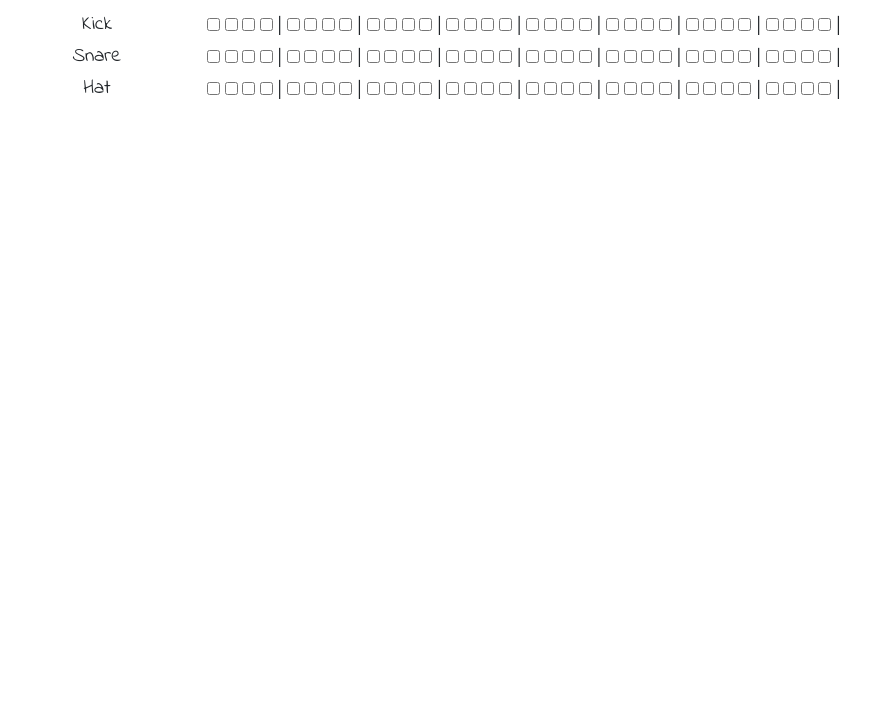
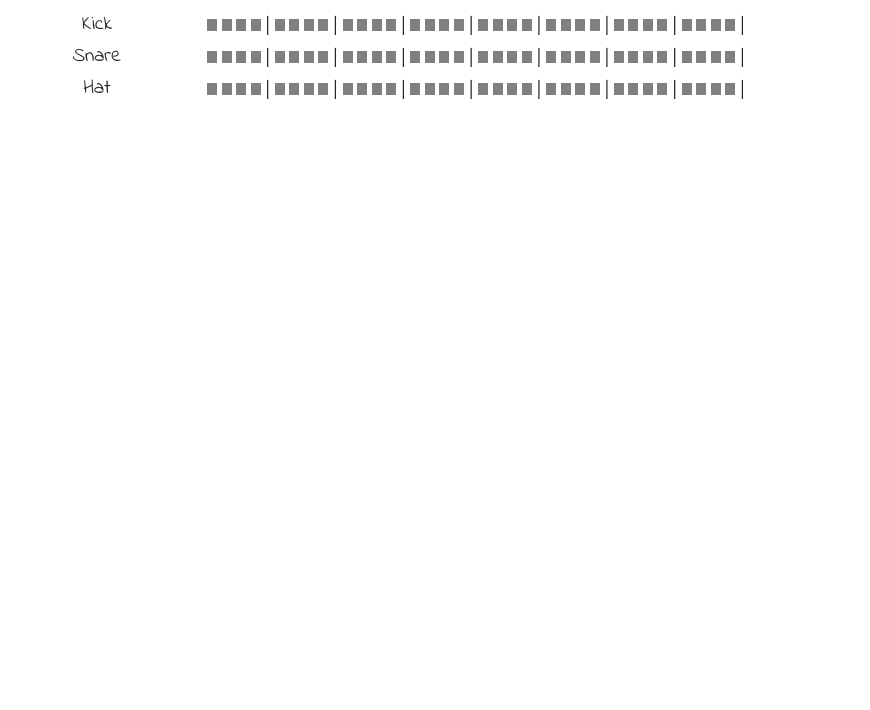
Before and after one commit to atpangburn/Sequencer, a plain HTML site: page index.html in a window 1280 px wide. Shown: the part 90-800 px from the top of the page, without its empty margins (68-938 px from the left). Drawn offline with nearby package versions, Linux system fonts and the light colour scheme; a script that the page names is missing.

Commit message:
Checkbox styling added

```diff
--- a/Style.Css
+++ b/Style.Css
@@ -1,13 +1,31 @@
 
- input[type="checkbox"] + label:before {
-    border: 1px solid #333;
-    content: "\00a0";
-    display: inline-block;
-    height: 16px;
-    margin: 0 .25em 0 0;
-    padding: 0;
-    vertical-align: top;
-    width: 16px;
+input[type="checkbox"]{
+   -webkit-appearance: initial;
+   appearance: initial;
+   background: grey;
+   width: 10px;
+   height: 12px;
+   border: none;
+   background:grey;
+   position: relative;
+}
+input[type="checkbox"]:checked {
+   background: green;
+}
+input[type="checkbox"]:checked:after {
+   /* Heres your symbol replacement - this is a tick in Unicode. */
+   /*content: "\2713";
+   color: #fff;*/
+   /* The following positions my tick in the center,
+    * but you could just overlay the entire box
+    * with a full after element with a background if you want to */
+   /*position: absolute;
+   left: 50%;
+   top: 50%;
+   -webkit-transform: translate(-50%,-50%);
+   -moz-transform: translate(-50%,-50%);
+   -ms-transform: translate(-50%,-50%);
+   transform: translate(-50%,-50%);*/
 
  }
 
```
